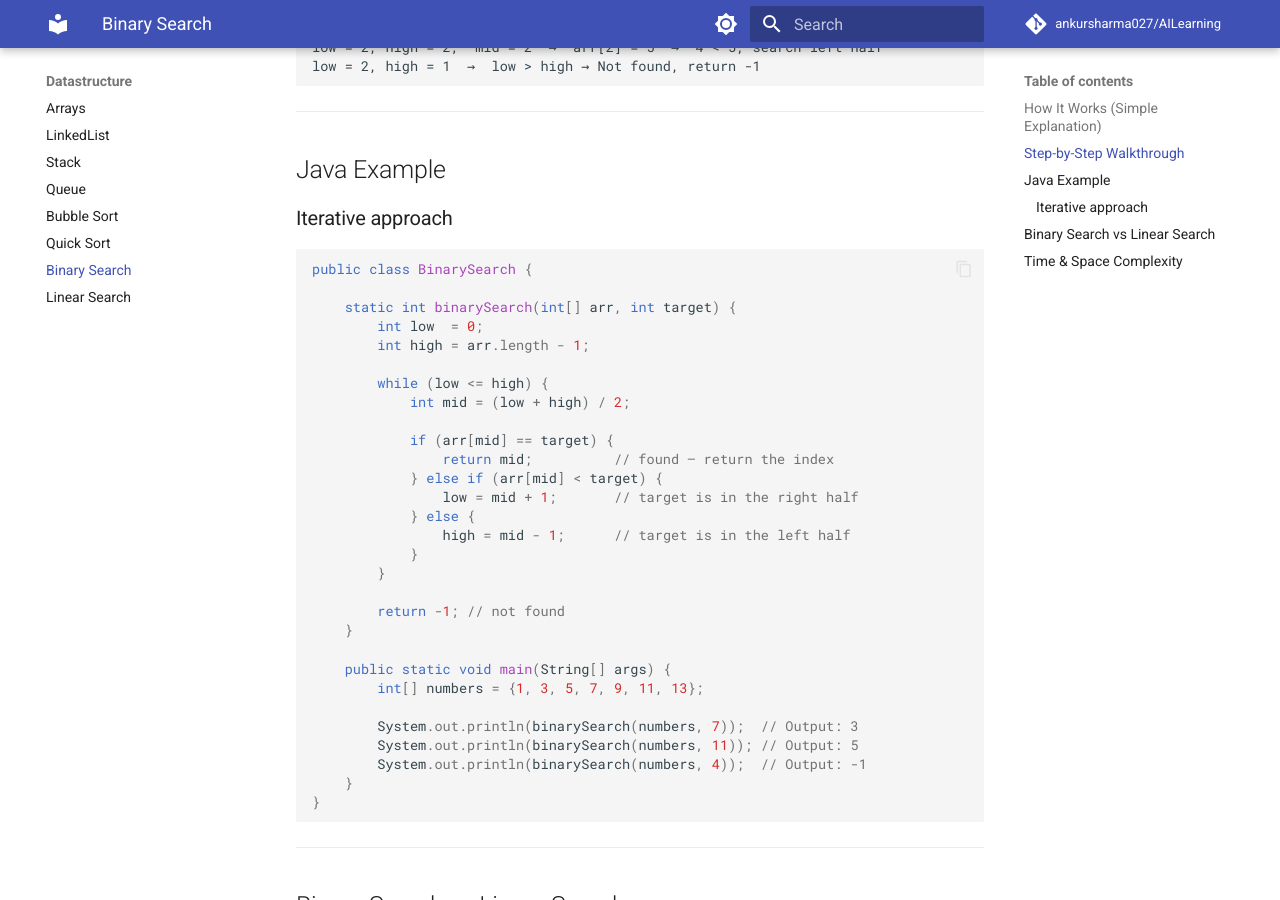
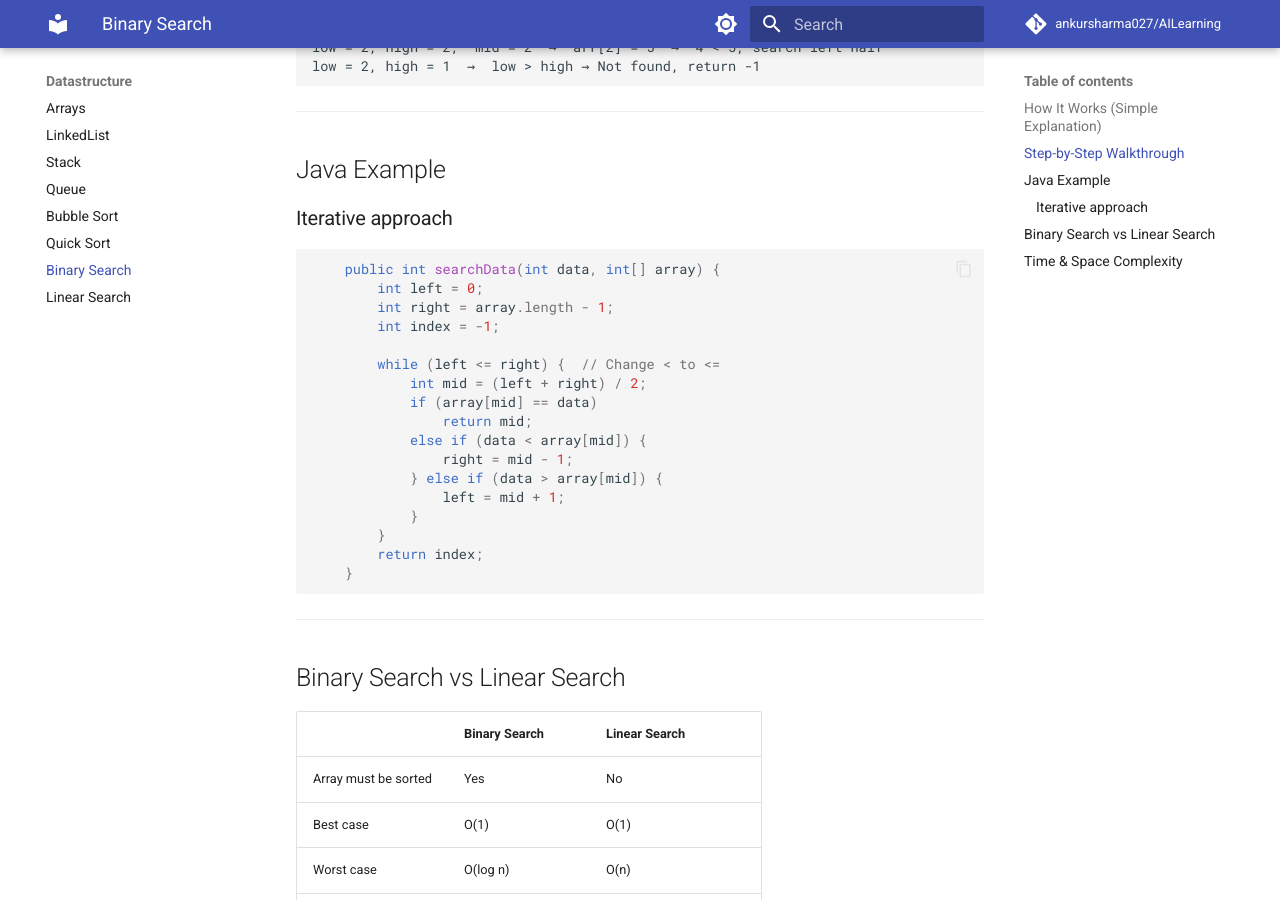
Before and after one commit to ankursharma027/AILearning, an MkDocs documentation site: the page built from docs/datastructure/BinarySearch.md, in a window 1280 px wide and 900 px high, scrolled down 984 px. Built offline with MkDocs 1.6.1 and Material for MkDocs 9.7.7, drawn with Linux system fonts in a browser that asks for light colours; comment, search, counter and statistics services are not loaded.

Commit message:
Update Binary Search Java example
Co-Authored-By: Claude Sonnet 4.6 <noreply@anthropic.com>

````diff
--- a/docs/datastructure/BinarySearch.md
+++ b/docs/datastructure/BinarySearch.md
@@ -44,35 +44,23 @@ low = 2, high = 1  →  low > high → Not found, return -1
 ### Iterative approach
 
 ```java
-public class BinarySearch {
+    public int searchData(int data, int[] array) {
+        int left = 0;
+        int right = array.length - 1;
+        int index = -1;
 
-    static int binarySearch(int[] arr, int target) {
-        int low  = 0;
-        int high = arr.length - 1;
-
-        while (low <= high) {
-            int mid = (low + high) / 2;
-
-            if (arr[mid] == target) {
-                return mid;          // found — return the index
-            } else if (arr[mid] < target) {
-                low = mid + 1;       // target is in the right half
-            } else {
-                high = mid - 1;      // target is in the left half
+        while (left <= right) {  // Change < to <=
+            int mid = (left + right) / 2;
+            if (array[mid] == data)
+                return mid;
+            else if (data < array[mid]) {
+                right = mid - 1;
+            } else if (data > array[mid]) {
+                left = mid + 1;
             }
         }
-
-        return -1; // not found
+        return index;
     }
-
-    public static void main(String[] args) {
-        int[] numbers = {1, 3, 5, 7, 9, 11, 13};
-
-        System.out.println(binarySearch(numbers, 7));  // Output: 3
-        System.out.println(binarySearch(numbers, 11)); // Output: 5
-        System.out.println(binarySearch(numbers, 4));  // Output: -1
-    }
-}
 ```
 
 ---
````
